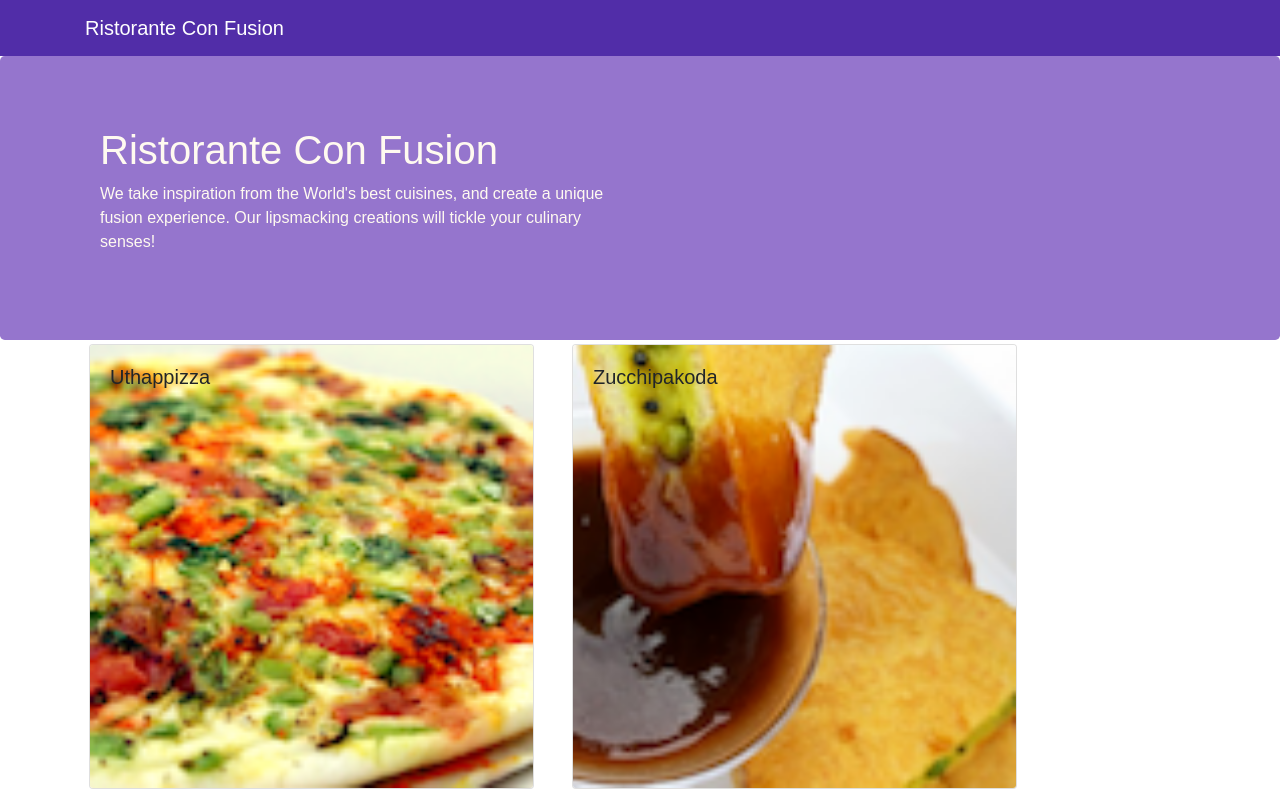
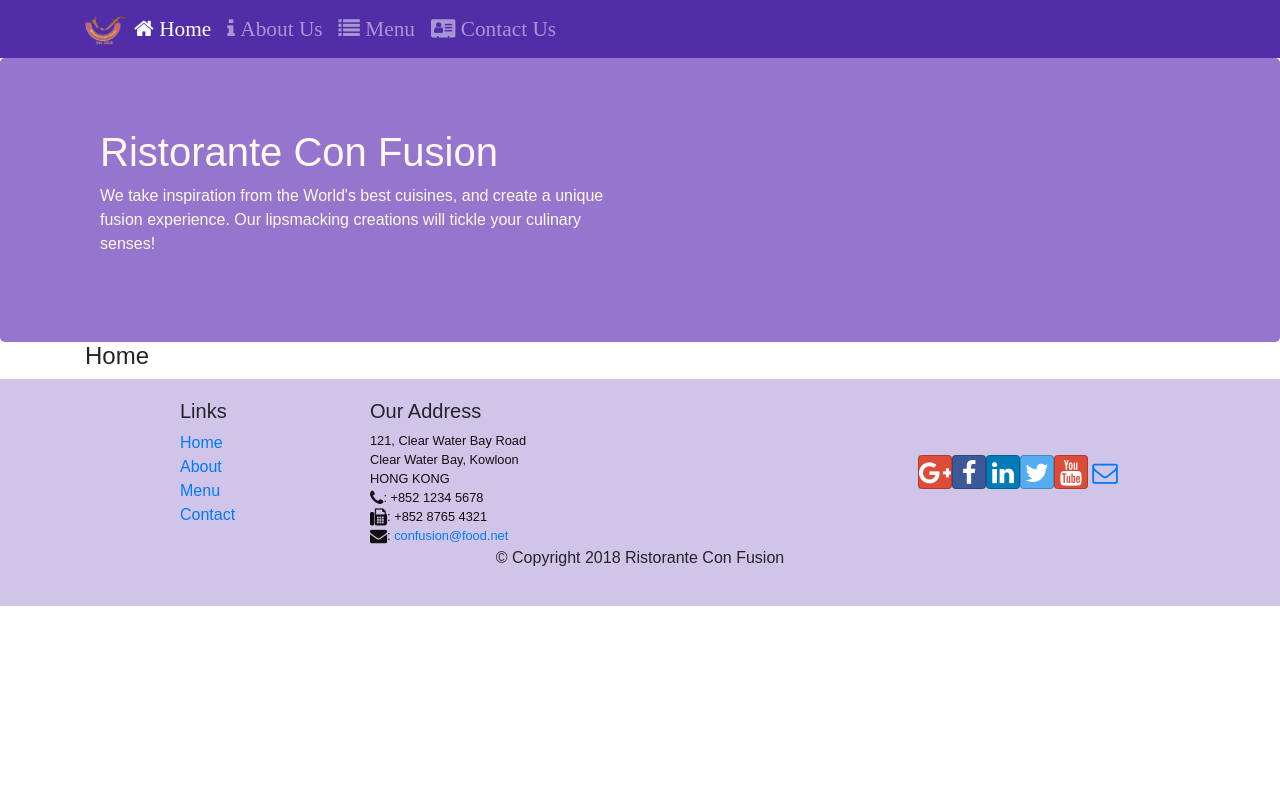
Before and after one commit to hmswrth/ristorante-con-fusion, a React (Create React App) app in the folder confusion/: page /home in a window 1280 px wide. Shown: the top 795 px of the page. Built offline with nearby package versions, Linux system fonts and the light colour scheme.

Commit message:
React Router

```diff
--- a/confusion/package.json
+++ b/confusion/package.json
@@ -7,6 +7,7 @@
     "font-awesome": "^4.7.0",
     "react": "^16.13.1",
     "react-dom": "^16.13.1",
+    "react-router-dom": "^4.2.2",
     "react-scripts": "1.1.4"
   },
   "scripts": {
--- a/confusion/src/App.js
+++ b/confusion/src/App.js
@@ -2,14 +2,17 @@
 import { Navbar, NavbarBrand } from 'reactstrap';
 import Main from './components/MainComponent';
 import './App.css';
+import { BrowserRouter } from 'react-router-dom';
 
 class App extends Component {
 
   render() {
     return (
+      <BrowserRouter>
       <div >
         <Main />
       </div>
+      </BrowserRouter>
     );
   }
 }
--- a/confusion/src/components/FooterComponent.js
+++ b/confusion/src/components/FooterComponent.js
@@ -1,4 +1,5 @@
 import React from 'react';
+import {Link} from 'react-router-dom';
 
 function Footer(props) {
    return (
@@ -8,10 +9,10 @@
                <div className="col-4 offset-1 col-sm-2">
                   <h5>Links</h5>
                   <ul className="list-unstyled">
-                     <li><a href="#">Home</a></li>
-                     <li><a href="#">About</a></li>
-                     <li><a href="#">Menu</a></li>
-                     <li><a href="contactus.html">Contact</a></li>
+                     <li><Link to="/home">Home</Link></li>
+                     <li><Link to="/aboutus">About</Link></li>
+                     <li><Link to="/menu">Menu</Link></li>
+                     <li><Link to="/contactus">Contact</Link></li>
                   </ul>
                </div>
                <div className="col-7 col-sm-5">
--- a/confusion/src/components/HeaderComponent.js
+++ b/confusion/src/components/HeaderComponent.js
@@ -1,13 +1,58 @@
 import React, { Component } from 'react';
-import { Navbar, NavbarBrand, Jumbotron } from 'reactstrap';
+import { Navbar, NavbarBrand, Nav, NavbarToggler, Collapse, NavItem, Jumbotron } from 'reactstrap';
+import { NavLink } from 'react-router-dom';
 
 class Header extends Component {
+
+   constructor(props) {
+      super(props);
+
+      this.toggleNav = this.toggleNav.bind(this);
+
+      this.state = {
+         isNavOpen: false
+      }
+   }
+
+   toggleNav() {
+      this.setState({
+         isNavOpen: !this.state.isNavOpen
+      });
+   }
+
    render() {
       return (
          <React.Fragment>
-            <Navbar dark >
+            <Navbar dark expand="md">
                <div className="container">
-                  <NavbarBrand href="/">Ristorante Con Fusion</NavbarBrand>
+                  <NavbarToggler onClick={this.toggleNav} />
+                  <NavbarBrand className="mr-auto" href="/">
+                     <img src="assets/images/logo.png" height="30" width="41" alt="Ristorante Con Fusion" />
+                  </NavbarBrand>
+                  <Collapse isOpen={this.state.isNavOpen} navbar>
+                     <Nav navbar>
+                        <NavItem>
+                           <NavLink className="nav-link" to="/home">
+                              <span className="fa fa-home fa-lg"> Home </span>
+                           </NavLink>
+                        </NavItem>
+                        <NavItem>
+                           <NavLink className="nav-link" to="/aboutus">
+                              <span className="fa fa-info fa-lg"> About Us </span>
+                           </NavLink>
+                        </NavItem>
+                        <NavItem>
+                           <NavLink className="nav-link" to="/menu">
+                              <span className="fa fa-list fa-lg"> Menu </span>
+                           </NavLink>
+                        </NavItem>
+                        <NavItem>
+                           <NavLink className="nav-link" to="/contactus">
+                              <span className="fa fa-address-card fa-lg"> Contact Us </span>
+                           </NavLink>
+                        </NavItem>
+                     </Nav>
+                  </Collapse>
                </div>
             </Navbar>
             <Jumbotron>
--- /dev/null
+++ b/confusion/src/components/HomeComponent.js
@@ -0,0 +1,11 @@
+import React from 'react';
+
+function Home(props){
+   return(
+      <div className="container">
+         <h4>Home</h4>
+      </div>
+   );
+}
+
+export default Home;
--- a/confusion/src/components/MainComponent.js
+++ b/confusion/src/components/MainComponent.js
@@ -1,10 +1,12 @@
 import React, { Component } from 'react';
 
+import Home from './HomeComponent';
 import Menu from './MenuComponents';
 import { DISHES } from '../shared/dishes';
 import Dishdetail from './DishDetailComponent';
 import Header from './HeaderComponent';
 import Footer from './FooterComponent';
+import {Switch, Route, Redirect} from 'react-router-dom';
 
 class Main extends Component {
    constructor(props) {
@@ -12,22 +14,24 @@
 
       this.state = {
          dishes: DISHES,
-         selectedDish: null
       };
    }
 
-   onDishSelect(dishId) {
-      this.setState({ selectedDish: dishId });
-   }
+   render() {
+      const HomePage = () => {
+         return(
+            <Home />
+         );
+      }
 
-
-   render() {
       return (
          <div >
            <Header/>
-            <Menu dishes={this.state.dishes}
-               onClick={(dishId) => this.onDishSelect(dishId)} />
-            <Dishdetail dish={this.state.dishes.filter((dish)=> dish.id === this.state.selectedDish)[0]} />
+           <Switch>
+              <Route path="/home" component={HomePage}/>
+              <Route exact path="/menu" component={ () => <Menu dishes={this.state.dishes}/> } />
+              <Redirect to="/home" />
+           </Switch>
             <Footer/>
          </div>
       );
```
Also changed, not shown: 1 other file (tests, documents, lock files or other folders).
